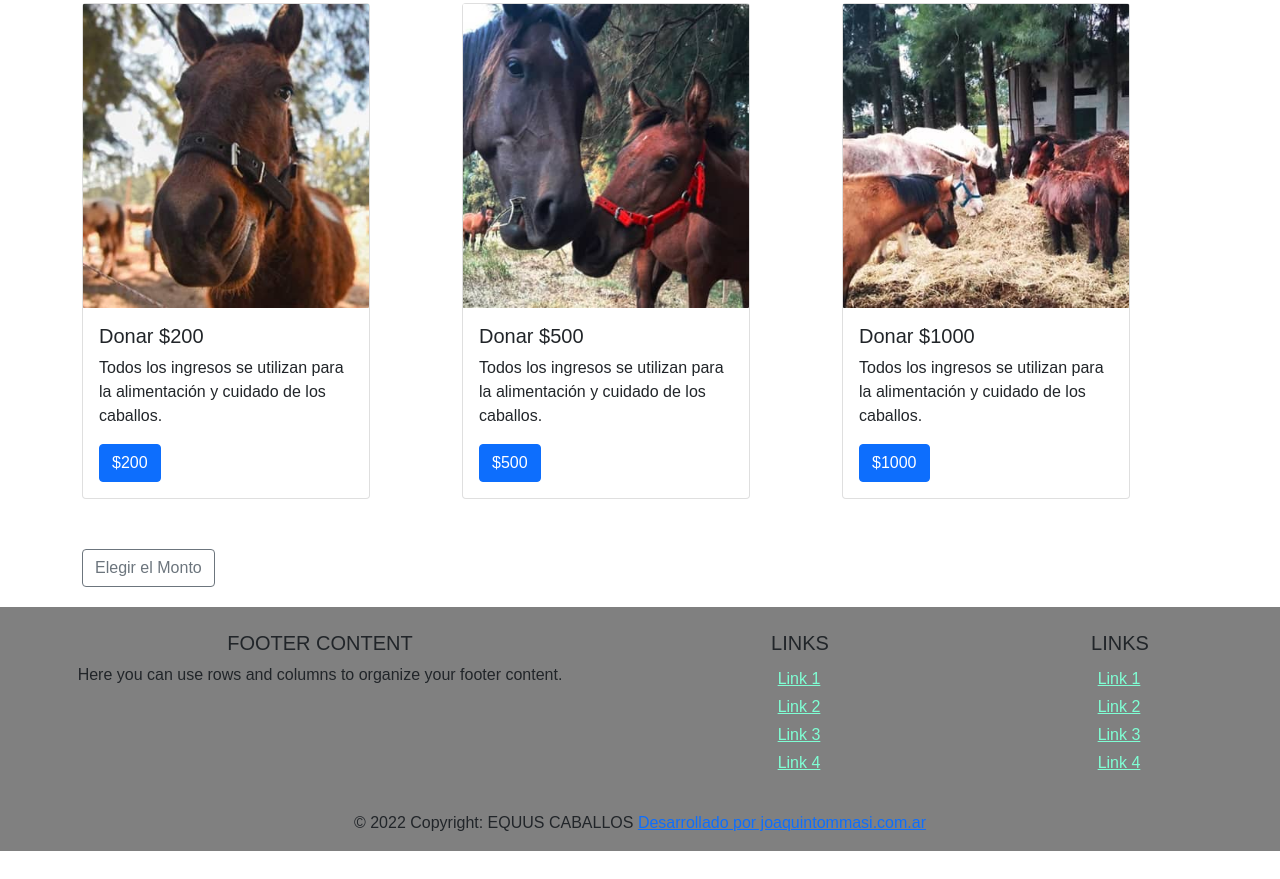
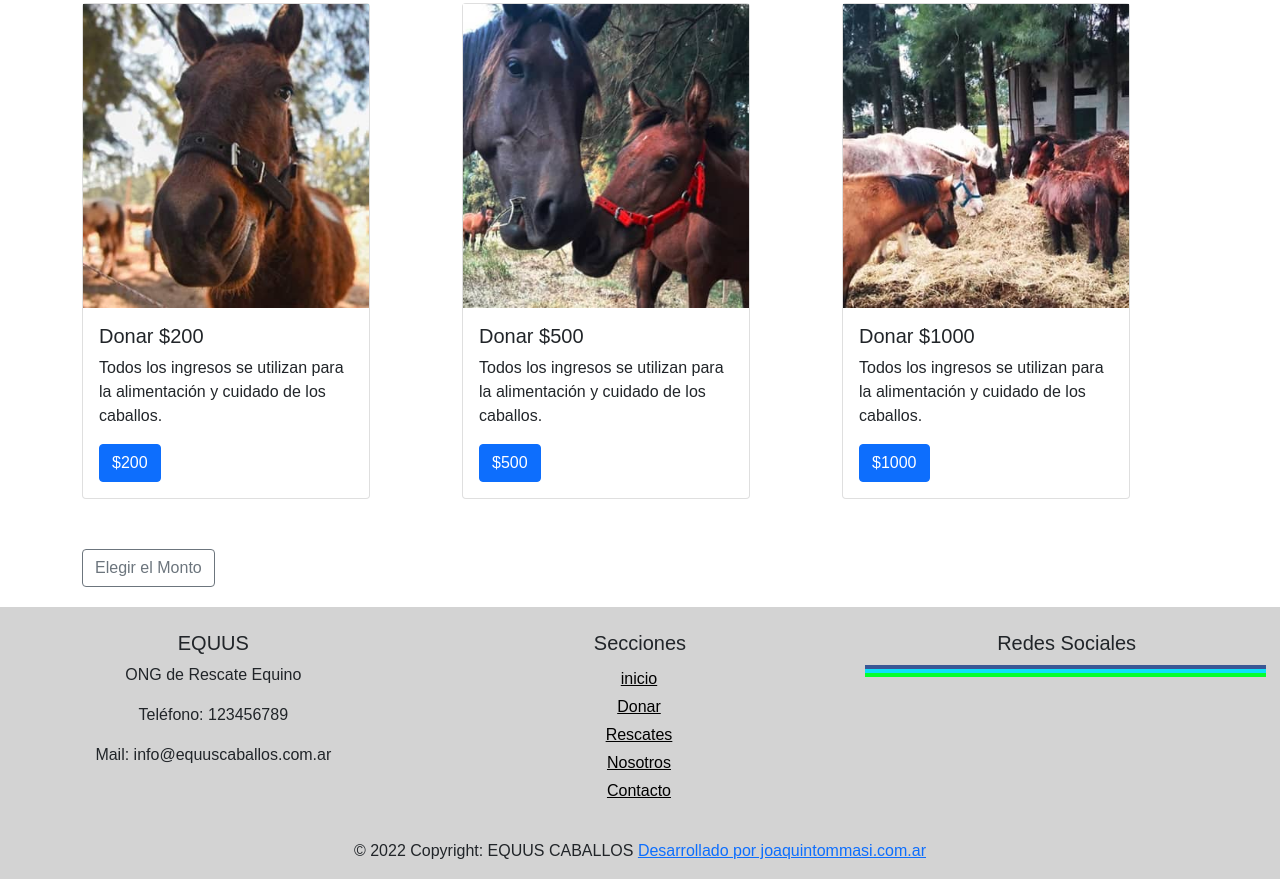
Before and after one commit to joaquintom/equusCaballos, a website: page pages/donar.html in a window 1280 px wide. Shown: the part 1066-1945 px from the top of the page. Before the commit the page ends 1917 px from the top, so only its background shows below. Drawn offline with nearby package versions, Linux system fonts and the light colour scheme.

Commit message:
sass 2 y seo

```diff
--- a/pages/donar.html
+++ b/pages/donar.html
@@ -136,6 +136,7 @@
 
 <!--Fin Boton MP-->
 
+
 <!--footer-->
 
 <footer class="page-footer font-small blue pt-4">
@@ -147,11 +148,13 @@
     <div class="row">
 
       <!-- Grid column -->
-      <div class="col-md-6 mt-md-0 mt-3">
+      <div class="col-md-4 mt-md-0 mt-3">
 
         <!-- Content -->
-        <h5 class="text-uppercase">Footer Content</h5>
-        <p>Here you can use rows and columns to organize your footer content.</p>
+        <h5 class="text-uppercase">EQUUS</h5>
+        <p>ONG de Rescate Equino</p>
+        <p>Teléfono: 123456789</p>
+        <p>Mail: info@equuscaballos.com.ar</p>
 
       </div>
       <!-- Grid column -->
@@ -159,47 +162,48 @@
       <hr class="clearfix w-100 d-md-none pb-3">
 
       <!-- Grid column -->
-      <div class="col-md-3 mb-md-0 mb-3">
+      <div class="col-md-4 mb-md-0 mb-3">
 
         <!-- Links -->
-        <h5 class="text-uppercase">Links</h5>
+        <h5 class="text-md-left">Secciones</h5>
 
         <ul class="list-unstyled">
           <li>
-            <a href="#!">Link 1</a>
+            <a href="#!">inicio</a>
           </li>
           <li>
-            <a href="#!">Link 2</a>
+            <a href="#!">Donar</a>
           </li>
           <li>
-            <a href="#!">Link 3</a>
+            <a href="#!">Rescates</a>
           </li>
           <li>
-            <a href="#!">Link 4</a>
+            <a href="#!">Nosotros</a>
           </li>
+          <li>
+            <a href="#!">Contacto</a>
+          </li>
+
         </ul>
 
       </div>
       <!-- Grid column -->
 
       <!-- Grid column -->
-      <div class="col-md-3 mb-md-0 mb-3">
+      <div class="col-md-4 mb-md-0 mb-3">
 
-        <!-- Links -->
-        <h5 class="text-uppercase">Links</h5>
+        <!-- Links redes sociales -->
+        <h5 class="text-md-left">Redes Sociales</h5>
 
         <ul class="list-unstyled">
-          <li>
-            <a href="#!">Link 1</a>
+          <li class="btn-facebook">
+            <a  href="#" class="fa fa-facebook"></a>
           </li>
-          <li>
-            <a href="#!">Link 2</a>
+          <li class="btn-instagram">
+            <a  href="#" class="fa fa-instagram"></a>
           </li>
-          <li>
-            <a href="#!">Link 3</a>
-          </li>
-          <li>
-            <a href="#!">Link 4</a>
+          <li class="btn-whatsapp">
+            <a  href="#" class="fa fa-whatsapp"></a>
           </li>
         </ul>
 
@@ -219,7 +223,6 @@
   <!-- Copyright -->
 
 </footer>
-
 <!--Fin footer-->
 
 <!--script animaciones-->
--- /dev/null
+++ b/scss/_each.scss
@@ -0,0 +1,24 @@
+/*lista de opciones*/
+/****************
+EACH - LISTAS
+@each $variable in // lista elemento1, elemento2, elemento3, etc {
+        Bloque repetido
+}
+***************/
+/*Map*/
+$colores:(
+    /* clave:  valor*/
+
+        facebook:  #3a5795,
+        instagram: rgb(13, 224, 252),
+        whatsapp:   rgb(5, 255, 46),
+
+    );
+
+    @each $nombre, $color in $colores {
+        .btn-#{$nombre} {
+            background-color: $color;
+            border: $color;
+
+        }
+     }
--- a/scss/_responsive.scss
+++ b/scss/_responsive.scss
@@ -14,7 +14,6 @@ background-image: linear-gradient(white, rgb(223, 223, 223));
 text-align: center;
 padding-top: 20px;
 padding-bottom: 20px;
-
 }
 
 .imagenesDonar{
--- a/scss/_variables.scss
+++ b/scss/_variables.scss
@@ -1 +1 @@
-$footer: grey;
+$footer: rgb(211, 211, 211);
--- /dev/null
+++ b/scss/mixins-extends.scss
@@ -0,0 +1 @@
+@import "variables";
--- a/scss/origen.scss
+++ b/scss/origen.scss
@@ -3,7 +3,7 @@
 @import "variables";
 @import "responsive";
 @import "tipografias";
-
+@import "each";
 
 
 *{
@@ -20,18 +20,6 @@ body {
 }
 
 
-.bordes{
-
-    border: 1px solid black;
-
-}
-
-
-img{
-
-    border-radius: 1px;
-}
-
 ul{
     padding:2px;
 
@@ -40,12 +28,12 @@ ul{
 
     a{
 
-        color: aquamarine;
+        color: rgb(0, 0, 0);
     }
     }
 
+}
 
-}
 
 footer{
 
```
Also changed, not shown: index.html (+30 -23 lines), pages/contacto.html (+24 -23 lines), pages/nosotros.html (+24 -23 lines), pages/rescates.html (+24 -24 lines), css/destino.css, 1 other file.
